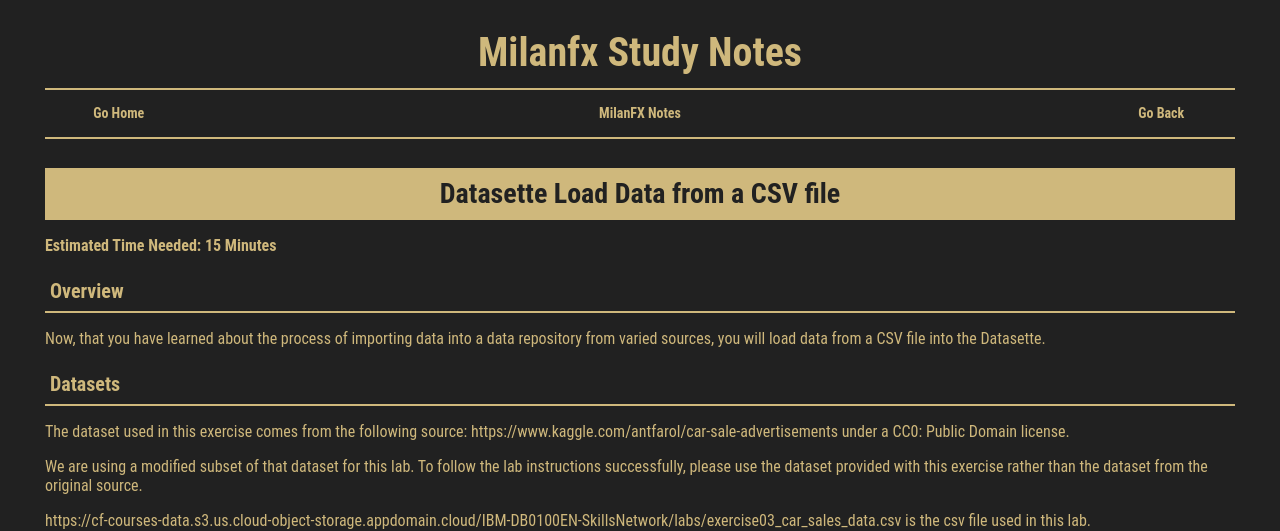
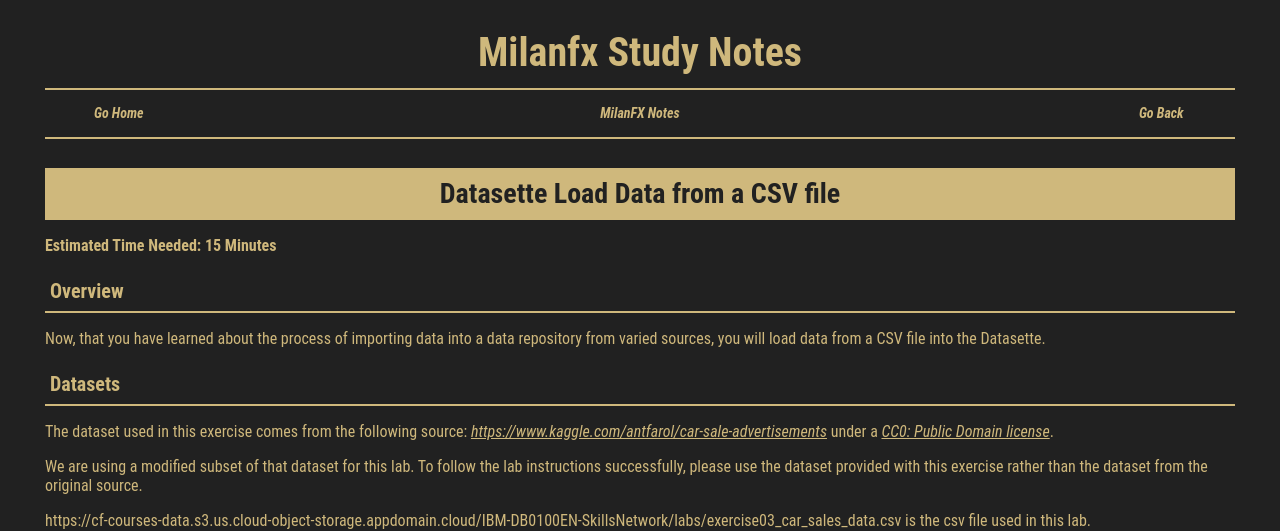
Before and after one commit to milanfx/milanfx.github.io, a Jekyll site: the page built from test.md, in a window 1280 px wide. Shown: the top 531 px of the page. Built offline with Jekyll 4.4.1, drawn with Linux system fonts in a browser that asks for light colours.

Commit message:
Update page.html

```diff
--- a/_layouts/page.html
+++ b/_layouts/page.html
@@ -20,7 +20,7 @@
 
     a, a:visited, a:hover, a:active {
       color: inherit;
-      text-decoration: none;
+      font-style: italic;
     }
 
     .container {
```
